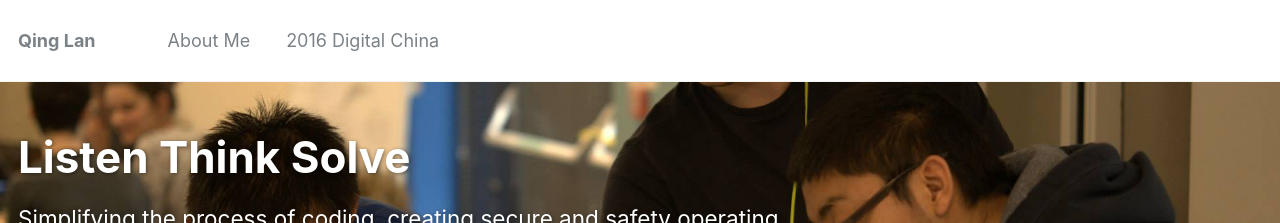
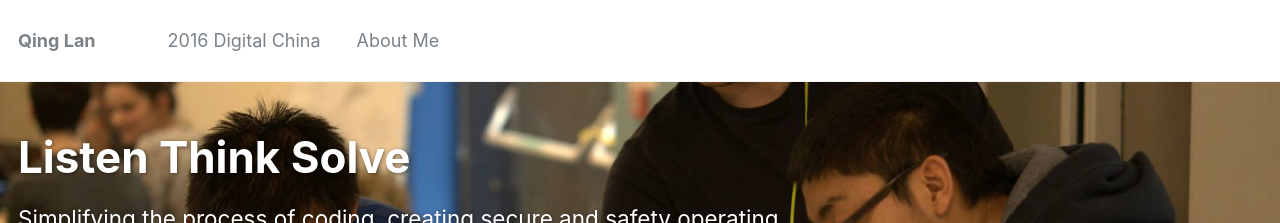
Before and after one commit to lanking520/lanking520.github.io, a Jekyll site: the page built from _pages/main.md, in a window 1280 px wide. Shown: the top 223 px of the page. Built offline with Jekyll 4.4.1, drawn with Linux system fonts in a browser that asks for light colours; the list of posts is cut into pages by our own code; part of the change alters nothing that is shown.

```diff
--- a/_data/navigation.yml
+++ b/_data/navigation.yml
@@ -1,7 +1,7 @@
 # main links links
 main:
+  - title: "2016 Digital China"
+    url: /Digital_China/
+
   - title: "About Me"
     url: /me/
-
-  - title: "2016 Digital China"
-    url: /Digital_China/
```
